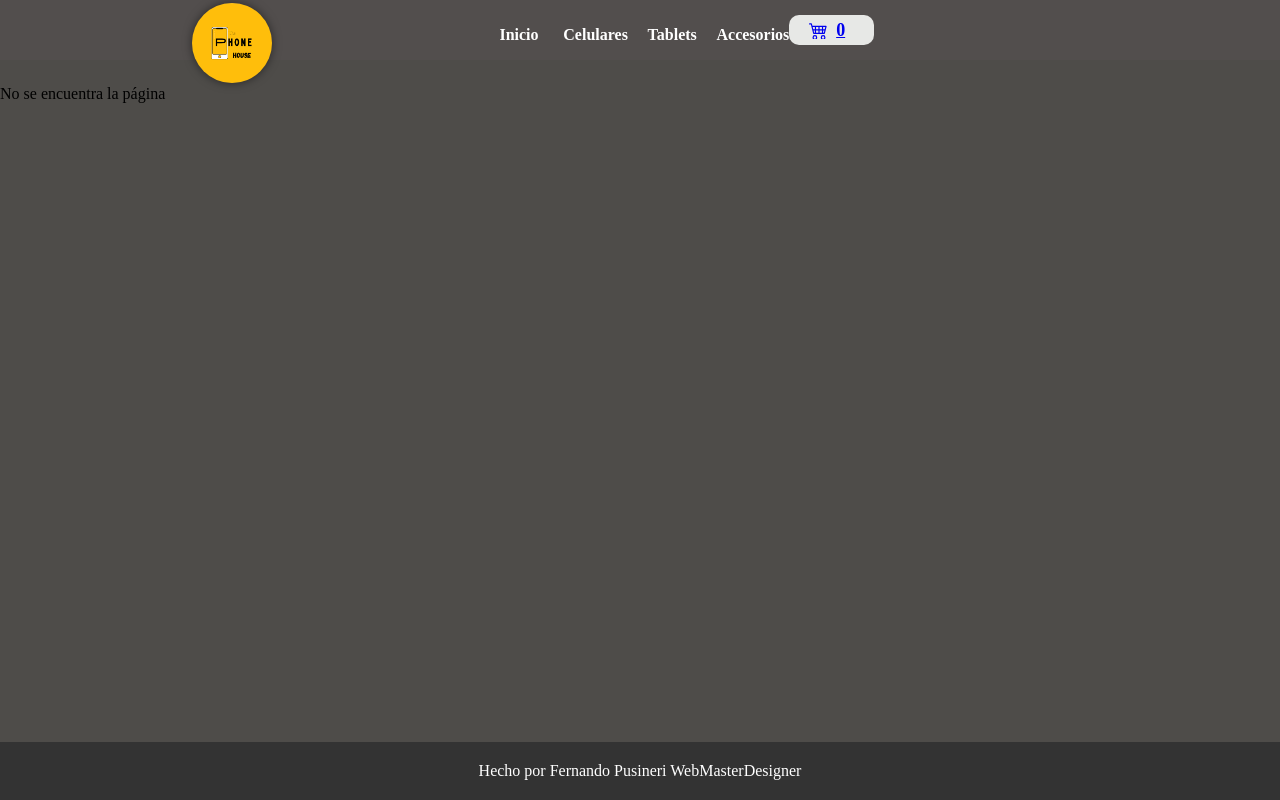
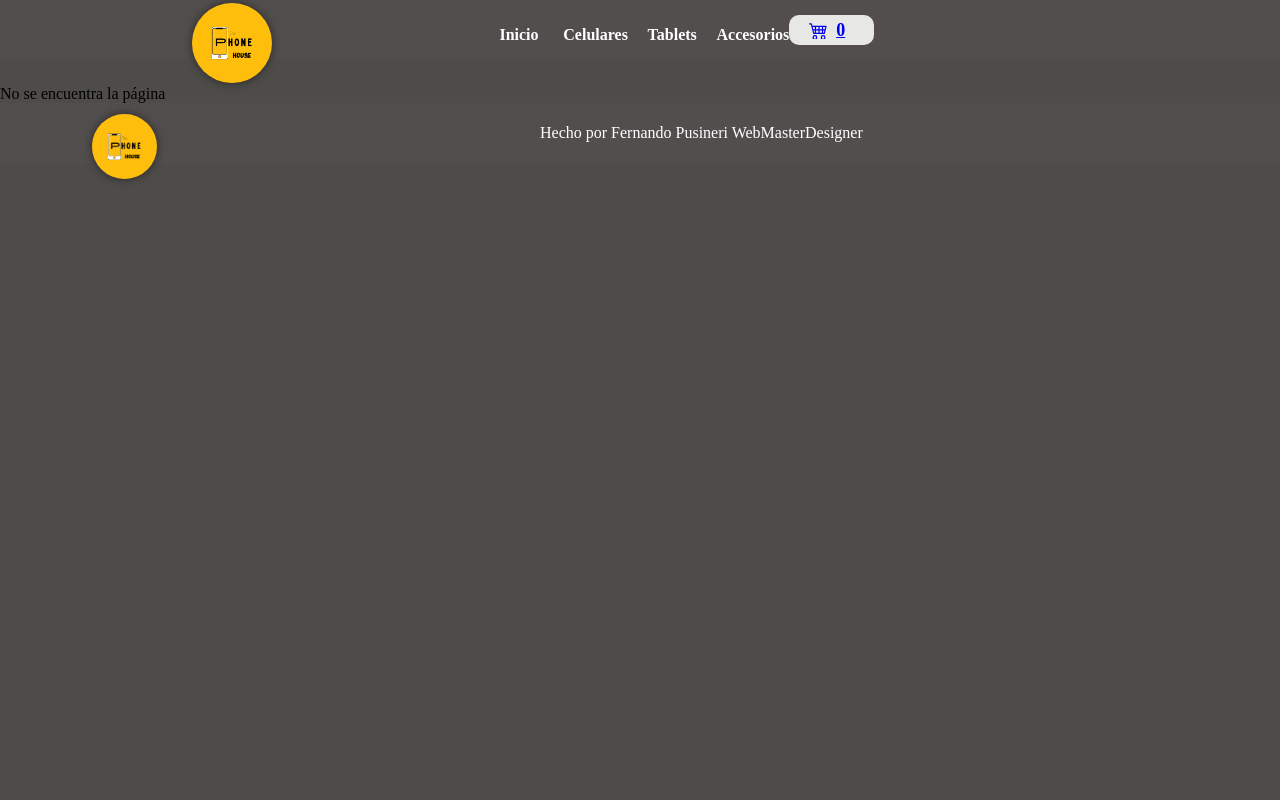
Before and after one commit to FernandoPusineriWebMasterDesigner/ThePhoneShop, a React (Vite) app: page / in a window 1280 px wide. Built offline with nearby package versions, Linux system fonts and the light colour scheme.

Commit message:
modificamos el footer e instalamos firebase

```diff
--- a/package.json
+++ b/package.json
@@ -13,6 +13,7 @@
   },
   "dependencies": {
     "bootstrap": "^5.3.3",
+    "firebase": "^10.12.2",
     "react": "^18.2.0",
     "react-dom": "^18.2.0",
     "react-hook-form": "^7.52.0",
--- a/src/components/footer/Footer.jsx
+++ b/src/components/footer/Footer.jsx
@@ -1,11 +1,16 @@
 import React from 'react'
+import { Link } from 'react-router-dom'
+import tituloFooter from '../../../public/images/logo.png'
 
 export const Footer = () => {
   return (
     <footer className='footer'>
+      <div className='footer-contenedor'>
+      <Link to='/ThePhoneShop/' className='header-contenedor-footer'><img src={tituloFooter} className='titulo-footer' /></Link>
     <a href="https://github.com/FernandoPusineriWebMasterDesigner/ThePhoneShop" target="_blank">
               Hecho por <i className="fas fa-heart"></i> Fernando Pusineri WebMasterDesigner
             </a>
+            </div>
     </footer>
   )
 }
--- a/src/css/style.css
+++ b/src/css/style.css
@@ -270,20 +270,44 @@ body {
 }
 
 .footer {
-    background-color: #333;
-    color: #fff;
-    padding: 20px;
-    text-align: center;
-    position: fixed;
     width: 100%;
-    bottom: 0;
+    height: 60px;
+    display: flex;
+    justify-content: center;
+    align-items: center;
+    padding: 1rem;
+    background-color: rgb(82, 78, 77);
+    padding: 0 15%;
+    margin-bottom: 25px;
 }
 
 .footer a {
     color: #fff;
     text-decoration: none;
+    transform: translateX(-100px);
 }
 
 .footer a:hover {
     text-decoration: underline;
 }
+
+.footer-contenedor {
+    width: 1200px;
+    display: flex;
+    justify-content: space-evenly;
+    align-items: center;
+}
+
+.header-contenedor-footer img {
+    width: 65px;
+    height: auto;
+    border-radius: 50%;
+    box-shadow: 0 0 10px rgba(0, 0, 0, 0.5);
+    transition: transform 0.3s ease;
+    margin-top: 30px;
+}
+
+.header-contenedor-footer img:hover {
+    transform: scale(1.1);
+
+}
```
Also changed, not shown: src/firebase/config.js (added, +17 -0 lines), 1 other file (tests, documents, lock files or other folders).
